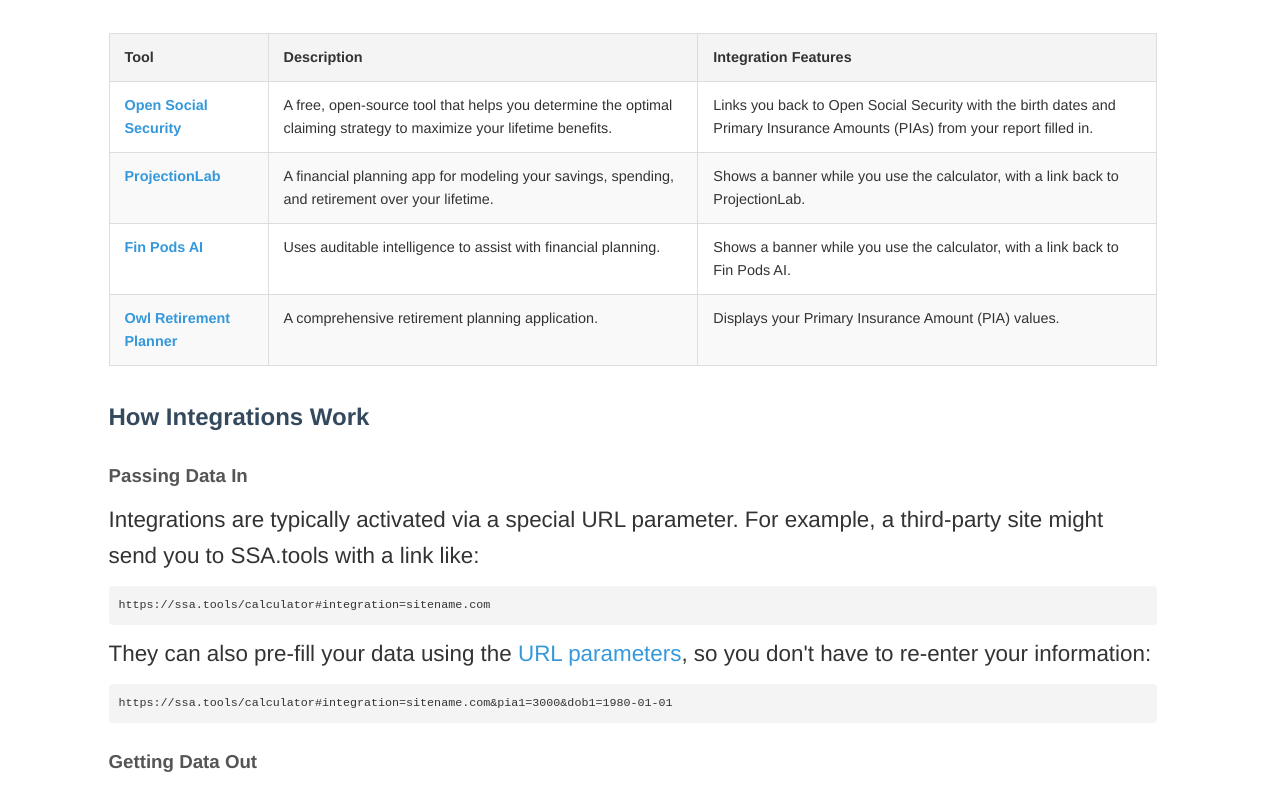
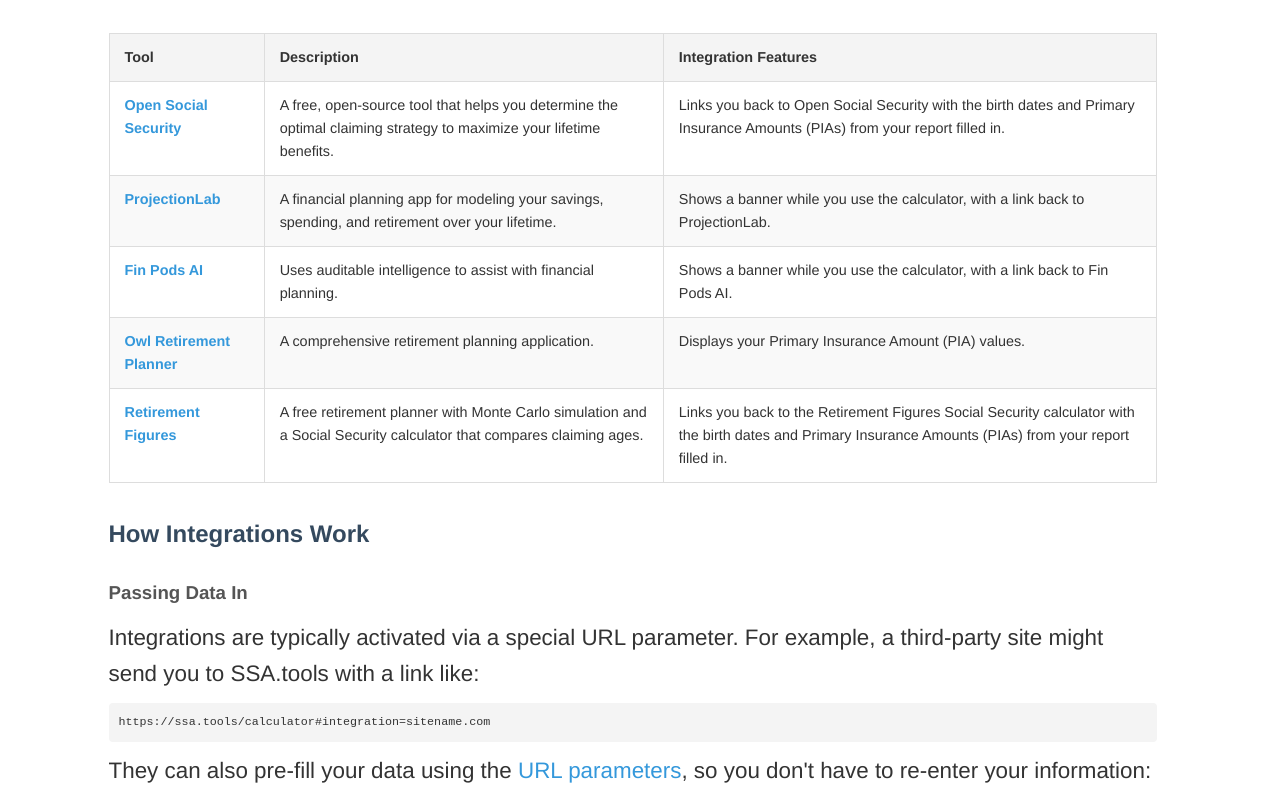
Before and after one commit to Gregable/social-security-tools, a SvelteKit app: page /guides/integrations in a window 1280 px wide. Shown: the part 528-1322 px from the top of the page. Built offline with nearby package versions, Linux system fonts and the light colour scheme.

Commit message:
docs(guides): list Retirement Figures on the integrations guide
Retirement Figures has agreed to link to #integration=retirementfigures.com, so it joins the table of tools that link to SSA.tools. Bumps the guide's updated date.

```diff
--- a/src/lib/guide-dates.ts
+++ b/src/lib/guide-dates.ts
@@ -57,7 +57,7 @@ export const GUIDE_DATES = {
   'government-shutdown': { published: '2025-09-30', updated: '2025-09-30' },
   'indexing-factors': { published: '2020-12-28', updated: '2026-09-17' },
   inflation: { published: '2018-11-23', updated: '2026-09-17' },
-  integrations: { published: '2025-12-20', updated: '2026-11-21' },
+  integrations: { published: '2025-12-20', updated: '2026-11-25' },
   'international-agreements': {
     published: '2022-06-26',
     updated: '2022-06-26',
--- a/src/routes/guides/integrations/+page.svelte
+++ b/src/routes/guides/integrations/+page.svelte
@@ -114,6 +114,22 @@
         <td>A comprehensive retirement planning application.</td>
         <td> Displays your Primary Insurance Amount (PIA) values. </td>
       </tr>
+      <tr>
+        <td>
+          <a href="/calculator#integration=retirementfigures.com"
+            >Retirement Figures</a
+          >
+        </td>
+        <td>
+          A free retirement planner with Monte Carlo simulation and a Social
+          Security calculator that compares claiming ages.
+        </td>
+        <td>
+          Links you back to the Retirement Figures Social Security calculator
+          with the birth dates and Primary Insurance Amounts (PIAs) from your
+          report filled in.
+        </td>
+      </tr>
     </tbody>
   </table>
 
```
Also changed, not shown: 1 other file (tests, documents, lock files or other folders).
